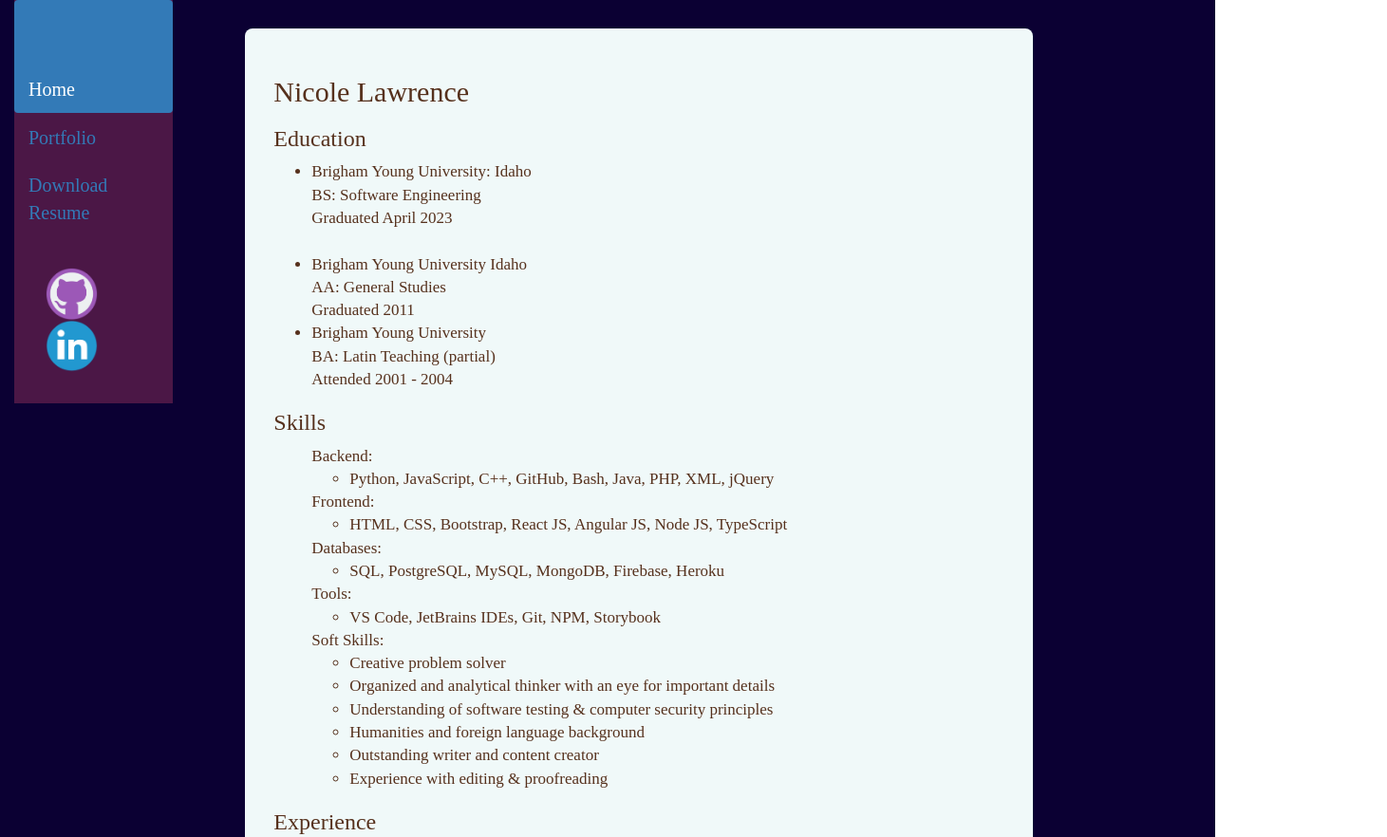
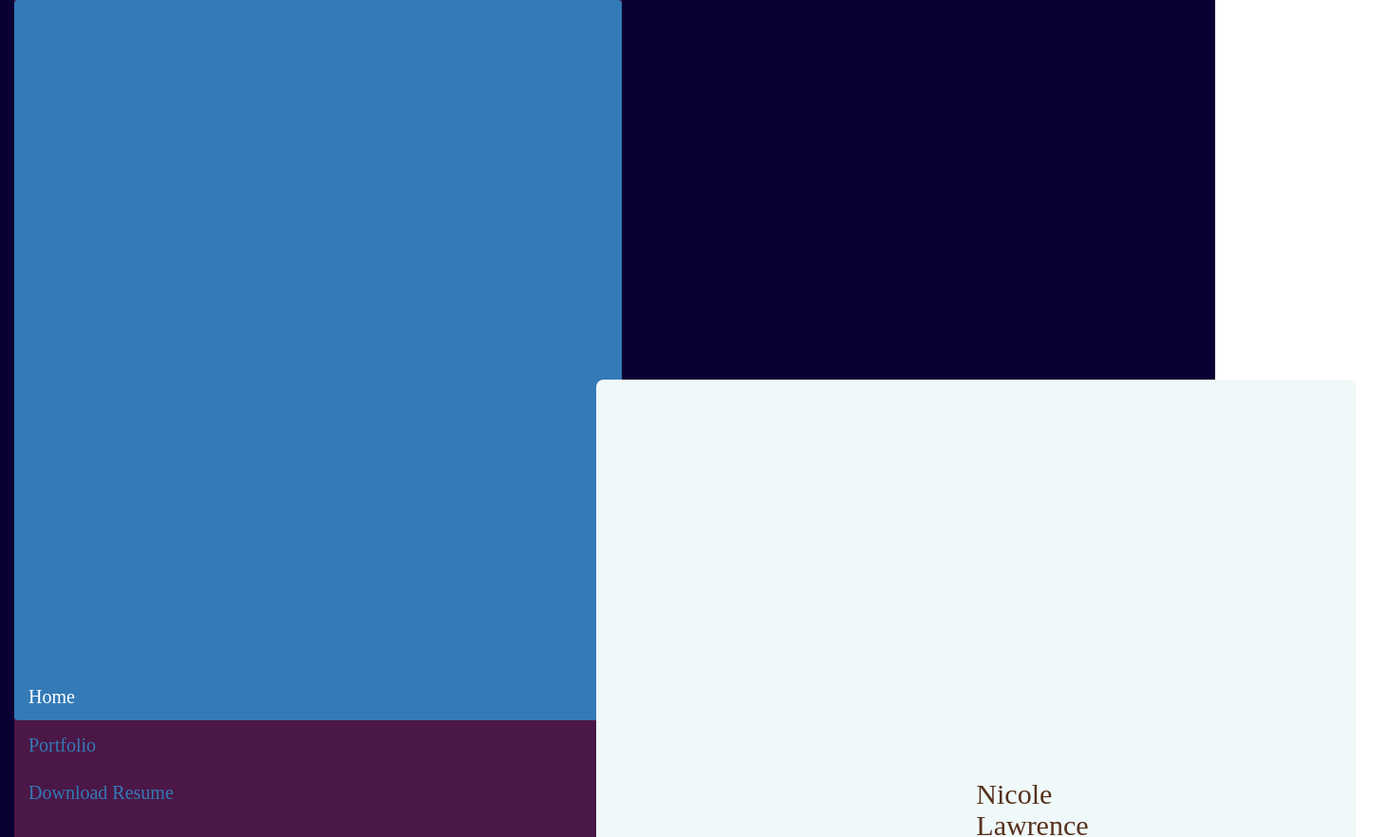
Before and after one commit to PennyAna/restrainedchaos, a plain HTML site: page index.html in a window 1280 px wide. Shown: the top 882 px of the page at 95% size, 1461 px wide, since content can reach past the window. Drawn offline with nearby package versions, Linux system fonts and the light colour scheme.

Commit message:
fixing sidenav

```diff
--- a/rc.css
+++ b/rc.css
@@ -41,14 +41,14 @@ body {
 	min-width:fit-content;
 	color: var(--color-light-alt);
 	font-size: 20px;
-	margin: 0px 20px 0px 0px;
+	margin: 0px 5vh 0px 0px;
 	padding: auto;
 	position: relative;
 	/* max-width: 15%; */
 }
 .navbar-header {
-	margin: 30px;
-	height: 20px;
+	margin: 30vh;
+	height: 30vh;
 	width: auto;
 }
 .navbar-brand {
@@ -56,8 +56,8 @@ body {
 }
 #site-links {
 	position: fixed;
-	margin: 20px;
-	height: 20px;
+	margin: 30vh;
+	height: 30vh;
 	width: auto;
 }
 /* reset
@@ -134,19 +134,19 @@ form select {
 	background-color: var(--color-light);
 	border-radius: 10px;
 	width: min-content;
-	padding: 25px;
+	padding: 40vh;
 }
 #social1 {
-	width: 55px;
-	height: 55px;
+	width: 30vh;
+	height: 30vh;
 }
 #social2 {
-	width: 55px;
-	height: 55px;
+	width: 30vh;
+	height: 30vh;
 }
 .social-links {
-	padding: 20%;
-	width: 80%;
+	padding: 20vh;
+	width: 80vh;
 	height: auto;
 	align-content: center;
 	display: block;
@@ -174,10 +174,10 @@ form select {
 }
 #innerpage {
 	background-color:#f0F9F9;
-	padding: 30px;
+	padding: 50vh;
 	border-radius: 8px;
 	max-height: fit-content;
-	margin: 30px;
+	margin: 50vh;
 	max-width: 80%;
 	color: var(--color-light-alt);
 }
@@ -212,9 +212,9 @@ form select {
 	position: absolute;
 	bottom: 0;
 	width: 100%;
-	height: 30px;
+	height: 30vh;
 	background-color: #4B1746;
 	color: #CB9CF2;
 	text-align: center;
-	margin-top: 50px;
+	margin-top: 50vh;
 }
```
